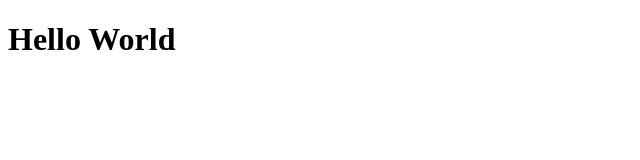
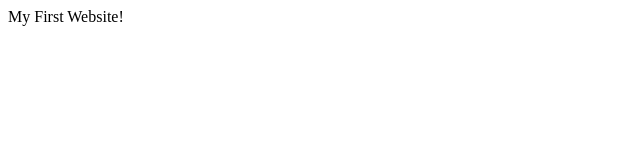
Before and after one commit to NVectors/Basic_Web_Development, a plain HTML site: page TOP/html-boilerplate/index.html in a window 1280 px wide. Shown: the whole page, without its empty margins (0-640 px from the left). Drawn offline with Linux system fonts and the light colour scheme.

Commit message:
Template for HTML webpage

```diff
--- a/TOP/html-boilerplate/index.html
+++ b/TOP/html-boilerplate/index.html
@@ -1,12 +1,11 @@
 <!DOCTYPE html>
+<html lang=en-us>
+<head>
+    <meta charset="utf-8">              <!-- Encoding for special symbols & characters-->
+    <title>My First Website</title>     <!-- Appears on the tab-->
+</head>
 
-<html lang="en"> <!-- Recommended to declare the language of the document -->
-    <head>
-        <title>My First Webpage</title>
-        <meta charset="utf-8">
-    </head>
-
-    <body>
-        <h1>Hello World</h1>
-    </body>
+<body>
+    My First Website!
+</body>
 </html>
```
